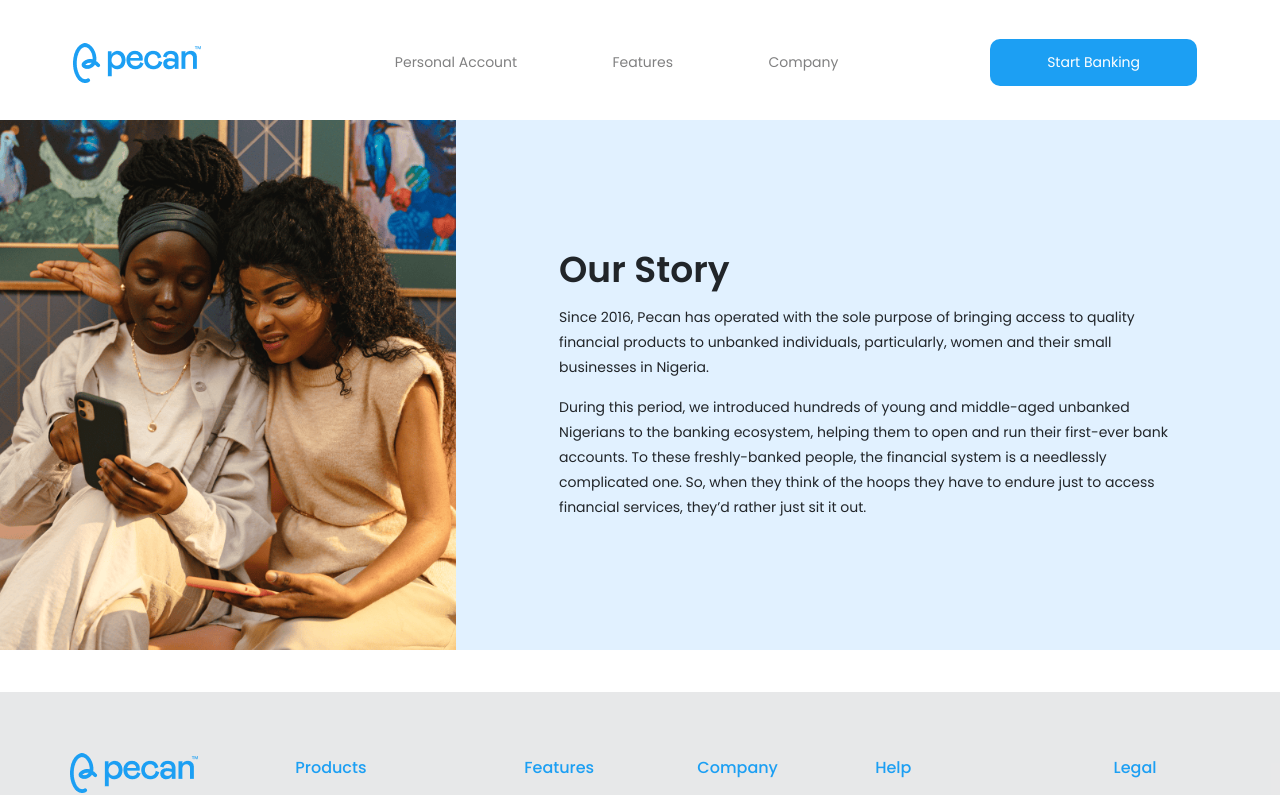
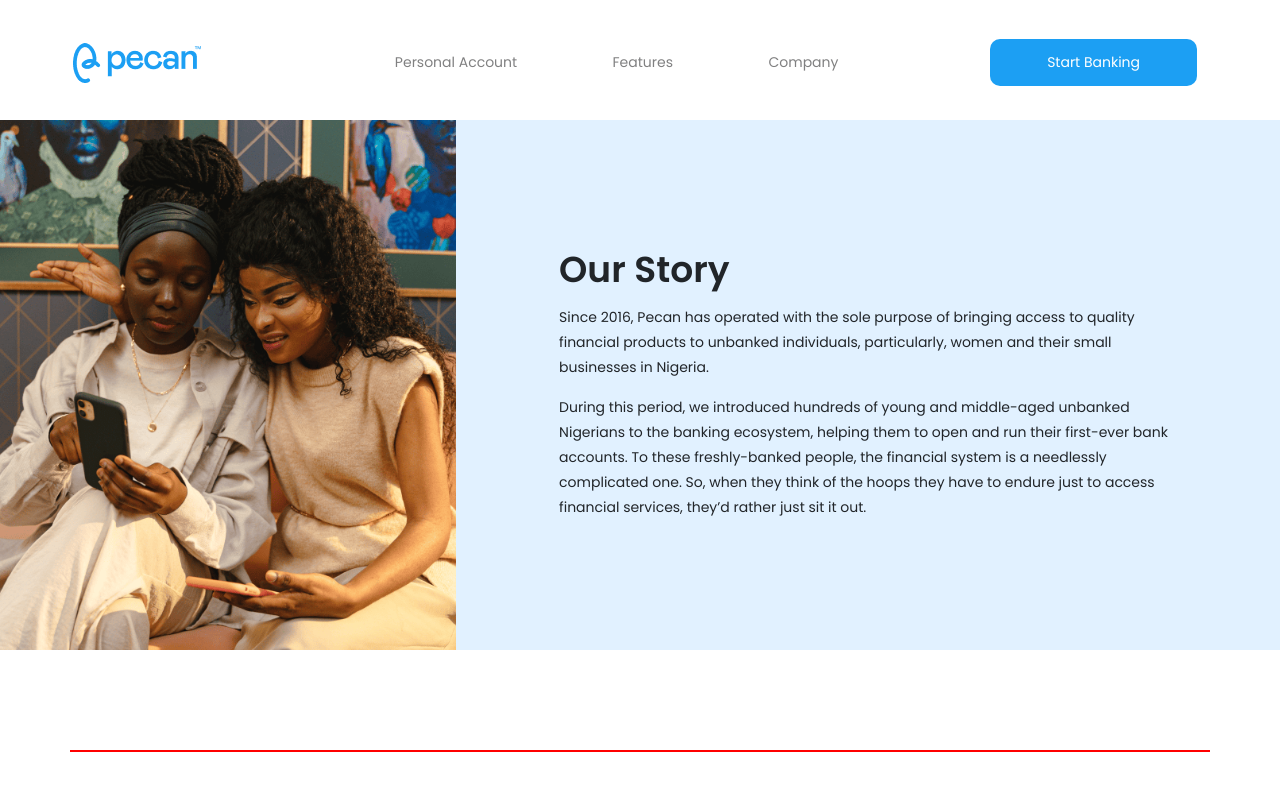
Before and after one commit to GentleMizt/Pencan-Microfinance, a website: page about.html in a window 1280 px wide. Shown: the top 795 px of the page. Drawn offline with nearby package versions, Linux system fonts and the light colour scheme.

Commit message:
progress

```diff
--- a/sass/pages/_about.scss
+++ b/sass/pages/_about.scss
@@ -35,3 +35,14 @@
     }
   }
 }
+
+.banking__section{
+  margin: 10rem 0;
+
+  .banking__content{
+
+    &--flex{
+      border: 1px solid red
+    }
+  }
+}
```
Also changed, not shown: css/main.css, 1 other file.
